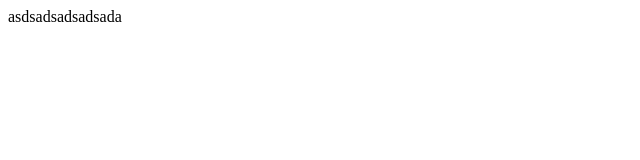
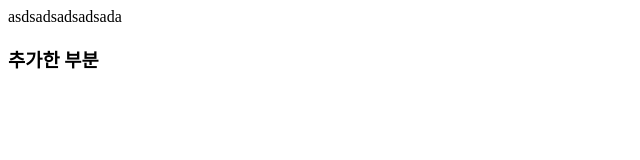
Before and after one commit to namekks8565/first-project, a plain HTML site: page index.html in a window 1280 px wide. Shown: the whole page, without its empty margins (0-640 px from the left). Drawn offline with Linux system fonts and the light colour scheme.

Commit message:
seconde commit

```diff
--- a/index.html
+++ b/index.html
@@ -7,5 +7,7 @@
 </head>
 <body>
     asdsadsadsadsada
+
+ <h3>추가한 부분</h3>
 </body>
 </html>
```
